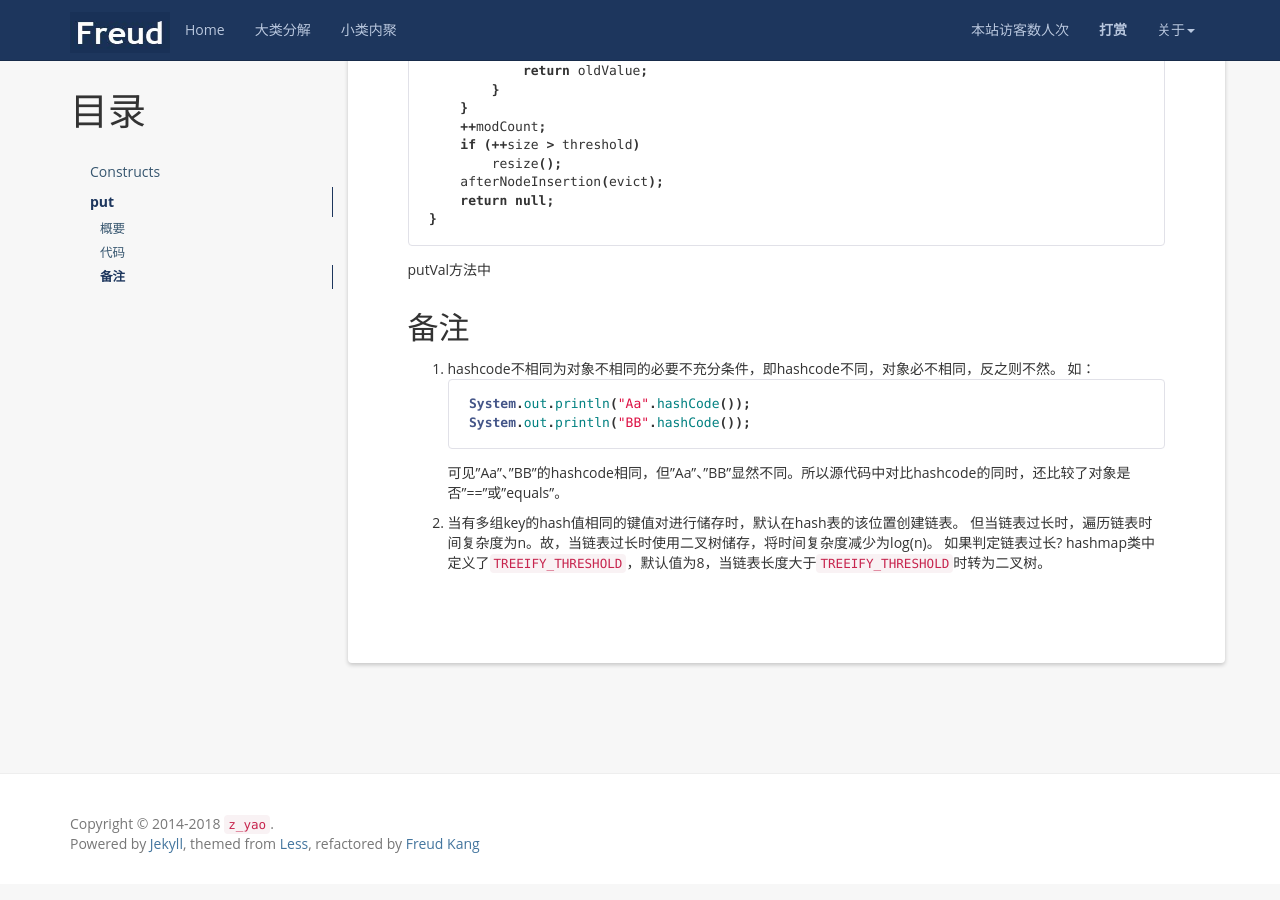
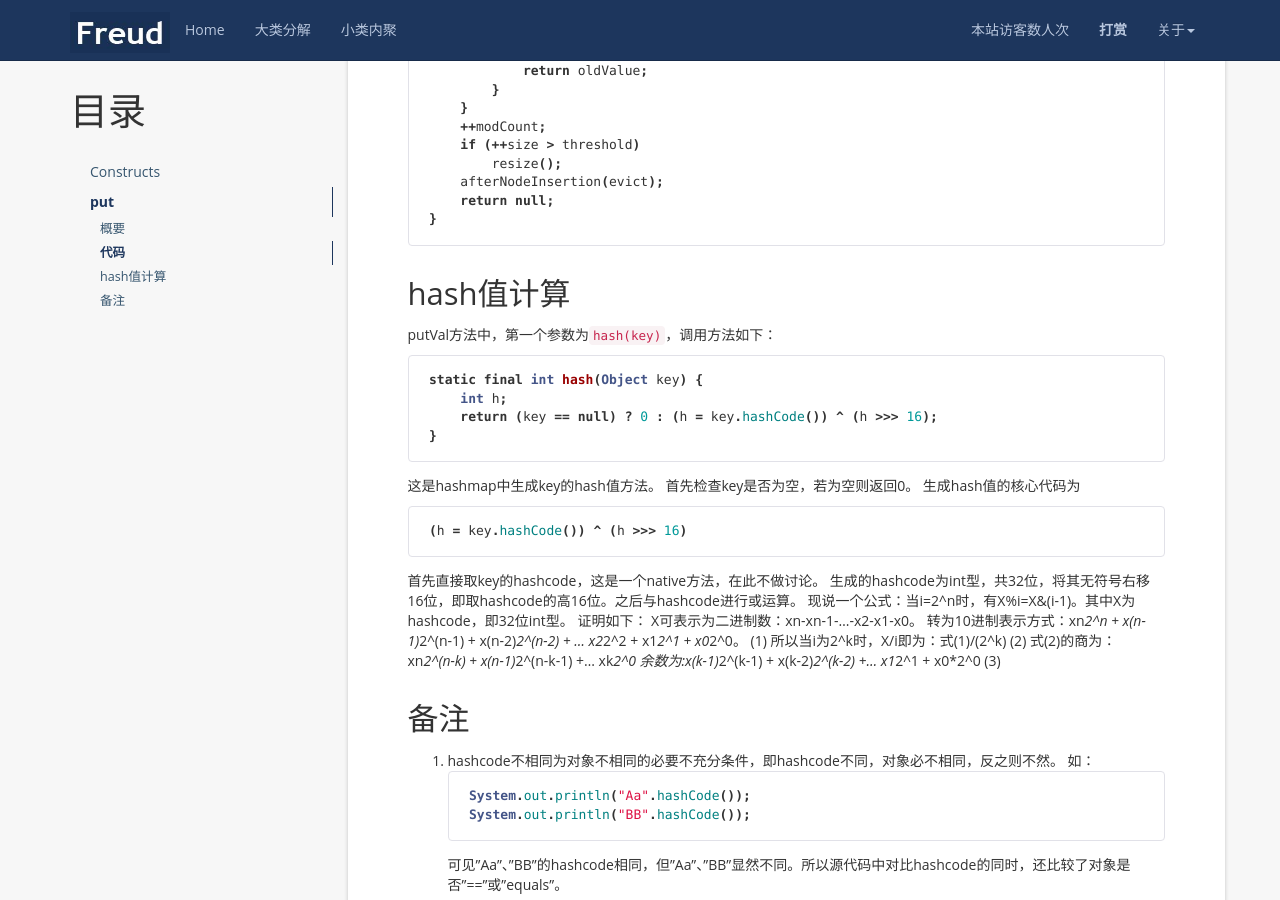
Before and after one commit to ZYao123/Code-Notes, a Jekyll site: the page built from _posts/2018-11-13-openjsk_11_hashmap.md, in a window 1280 px wide and 900 px high, scrolled down 1799 px. Built offline with Jekyll 4.4.1, drawn with Linux system fonts in a browser that asks for light colours; nearby versions of some CDN libraries; a script that is not in the unit is left out; comment, search, counter and statistics services are not loaded; some of the changed text lies outside the part shown.

Commit message:
待完成

````diff
--- a/_posts/2018-11-13-openjsk_11_hashmap.md
+++ b/_posts/2018-11-13-openjsk_11_hashmap.md
@@ -1,6 +1,6 @@
 ---
 layout: post
-title:  openidk_11_hashjmap代码分析
+title:  openidk_11_hashmap代码分析
 date:   2018-11-13 14:45:00 +0800
 categories: 源代码
 tag: jdk
@@ -94,7 +94,33 @@ final V putVal(int hash, K key, V value, boolean onlyIfAbsent,boolean evict) {
 }
 ```
 
-putVal方法中
+hash值计算						{#hash}
+------------------------------------
+putVal方法中，第一个参数为`hash(key)`，调用方法如下：
+```java
+static final int hash(Object key) {
+    int h;
+    return (key == null) ? 0 : (h = key.hashCode()) ^ (h >>> 16);
+}
+```
+这是hashmap中生成key的hash值方法。
+首先检查key是否为空，若为空则返回0。
+生成hash值的核心代码为
+```java
+(h = key.hashCode()) ^ (h >>> 16)
+```
+首先直接取key的hashcode，这是一个native方法，在此不做讨论。
+生成的hashcode为int型，共32位，将其无符号右移16位，即取hashcode的高16位。之后与hashcode进行或运算。
+现说一个公式：当i=2^n时，有X%i=X&(i-1)。其中X为hashcode，即32位int型。
+证明如下：
+X可表示为二进制数：xn-xn-1-...-x2-x1-x0。
+转为10进制表示方式：xn*2^n + x(n-1)*2^(n-1) + x(n-2)*2^(n-2) + ... x2*2^2 + x1*2^1 + x0*2^0。             (1)
+所以当i为2^k时，X/i即为：式(1)/(2^k)                                                                      (2)
+式(2)的商为：
+xn*2^(n-k) + x(n-1)*2^(n-k-1) +... xk*2^0
+余数为:x(k-1)*2^(k-1) + x(k-2)*2^(k-2) +... x1*2^1 + x0*2^0                                              (3)
+
+
 
 
 备注							{#Note}
````
Also changed, not shown: styles/busuanzi.js (added, +57 -0 lines).
